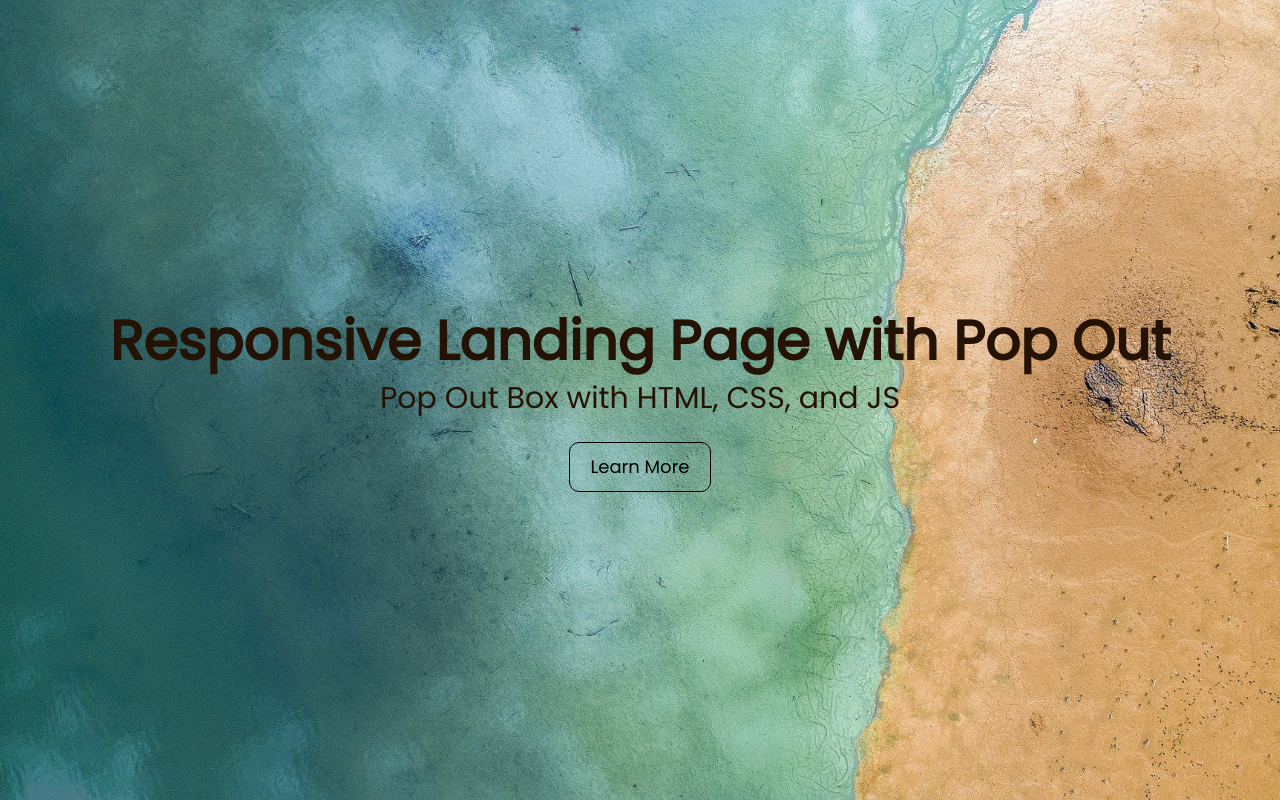
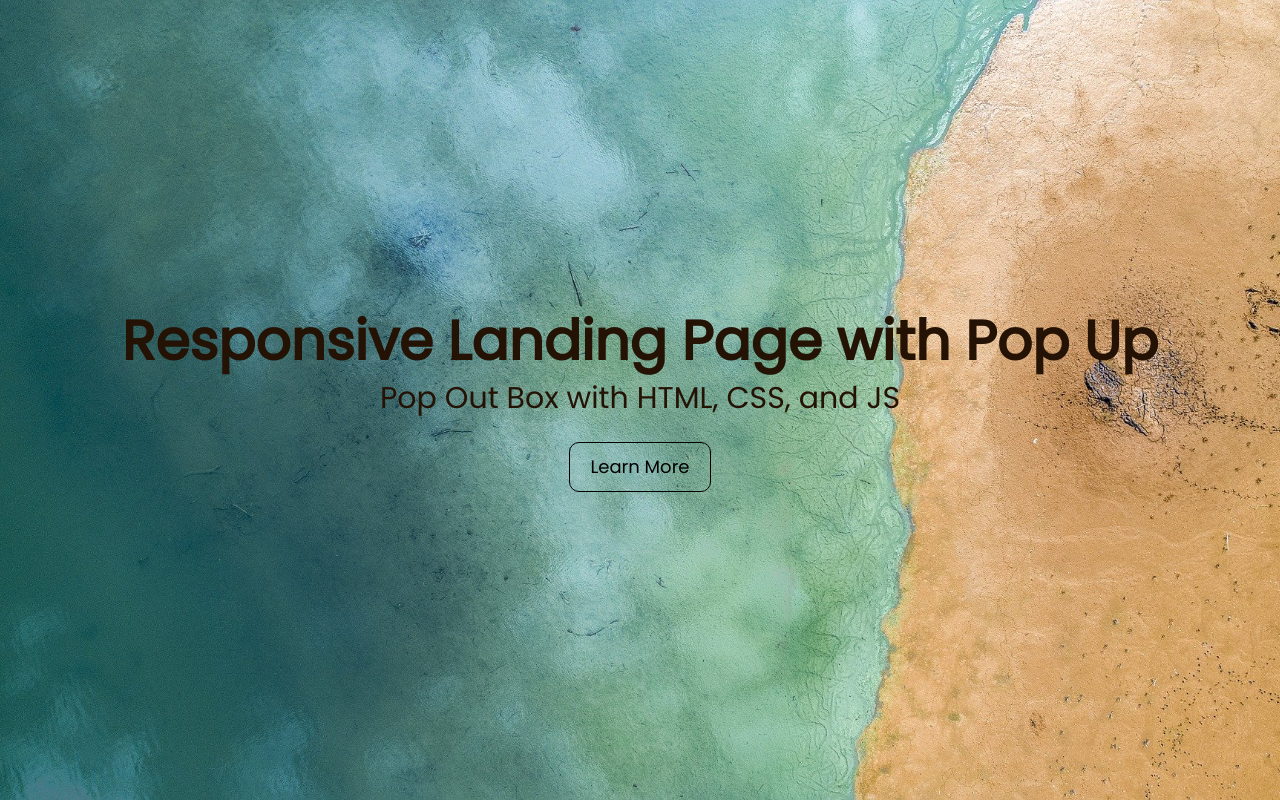
Before and after one commit to sammy007-debug/Landing-Page-with-Exit-PopUp, a plain HTML site: page index.html in a window 1280 px wide. Drawn offline with Linux system fonts and the light colour scheme.

Commit message:
h1 change

```diff
--- a/index.html
+++ b/index.html
@@ -9,7 +9,7 @@
 <body>
 
     <header id="landing-header">
-        <h1>Responsive Landing Page with Pop Out</h1>
+        <h1>Responsive Landing Page with Pop Up</h1>
         <p> Pop Out Box with HTML, CSS, and JS
         </p>
 
```
